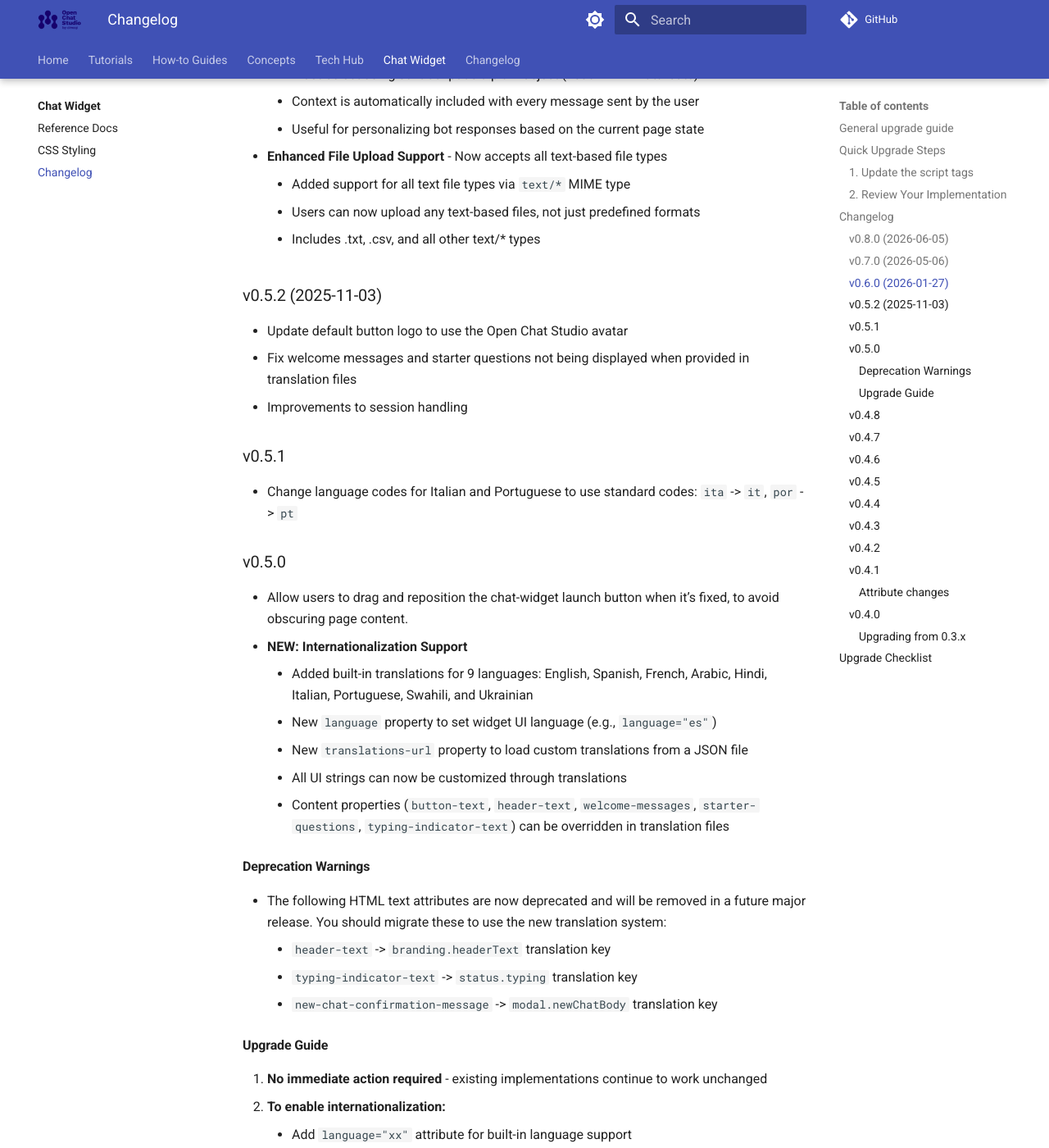
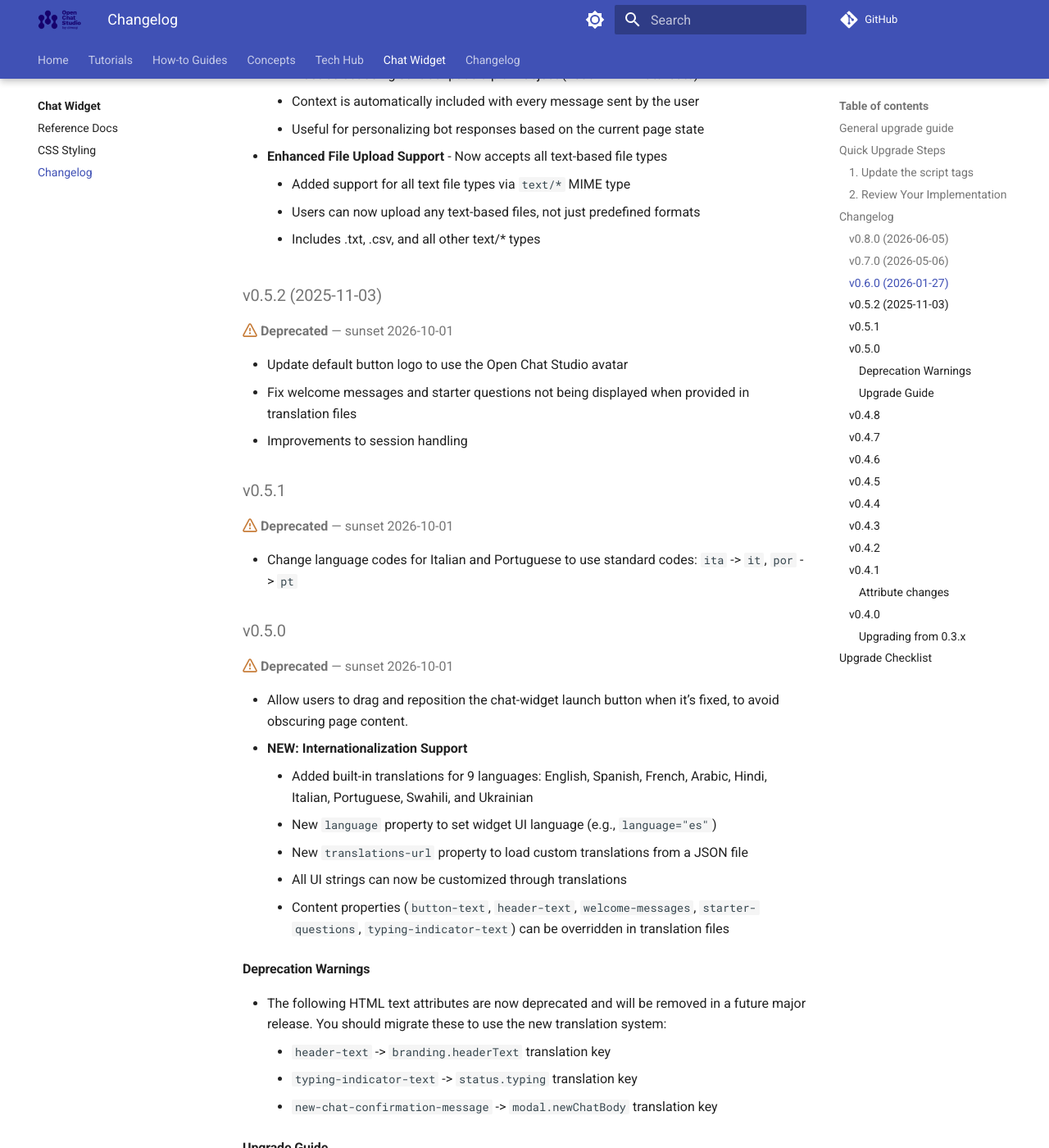
Before and after one commit to dimagi/open-chat-studio-docs, an MkDocs documentation site: the page built from docs/chat_widget/changelog.md, in a window 1280 px wide and 1400 px high, scrolled down 1265 px. Shown: the whole window at 82% size. Built offline with MkDocs 1.6.1 and Material for MkDocs 9.7.7, drawn with Linux system fonts in a browser that asks for light colours; a script that is not in the unit is left out; comment, search, counter and statistics services are not loaded; some of the changed text lies outside the part shown.

Commit message:
Mark widget versions below 0.6.0 as deprecated
Sunset date 2026-10-01.

Co-Authored-By: Claude Opus 4.8 (1M context) <noreply@anthropic.com>

```diff
--- a/docs/assets/extra.css
+++ b/docs/assets/extra.css
@@ -16,3 +16,13 @@ open-chat-studio-widget {
 .red {
     color: red;
 }
+
+/* Deprecated changelog versions: muted heading + badge with muted-orange icon */
+.deprecated,
+.deprecated + p {
+    color: var(--md-default-fg-color--light);
+}
+
+.deprecated + p .twemoji {
+    color: #c77d3a;
+}
--- a/docs/chat_widget/changelog.md
+++ b/docs/chat_widget/changelog.md
@@ -47,17 +47,23 @@ Check your current HTML implementation and compare it with the [latest propertie
     * Users can now upload any text-based files, not just predefined formats
     * Includes .txt, .csv, and all other text/* types
 
-### v0.5.2 (2025-11-03)
+### v0.5.2 (2025-11-03) { .deprecated }
+
+:octicons-alert-16: **Deprecated** — sunset 2026-10-01
 
 * Update default button logo to use the Open Chat Studio avatar
 * Fix welcome messages and starter questions not being displayed when provided in translation files
 * Improvements to session handling
 
-### v0.5.1
+### v0.5.1 { .deprecated }
+
+:octicons-alert-16: **Deprecated** — sunset 2026-10-01
 
 * Change language codes for Italian and Portuguese to use standard codes: `ita` -> `it`, `por` -> `pt`
 
-### v0.5.0
+### v0.5.0 { .deprecated }
+
+:octicons-alert-16: **Deprecated** — sunset 2026-10-01
 
 * Allow users to drag and reposition the chat-widget launch button when it’s fixed, to avoid obscuring page content.
 * **NEW: Internationalization Support**
@@ -83,17 +89,23 @@ Check your current HTML implementation and compare it with the [latest propertie
      * Remove corresponding deprecated HTML attributes and use the translation file instead
      * See the [internationalization documentation](reference.md#internationalization) for details
 
-### v0.4.8
+### v0.4.8 { .deprecated }
+
+:octicons-alert-16: **Deprecated** — sunset 2026-10-01
 
 * Fix horizontal scrollbar styling.
 * Improve scrolling behavior for new messages.
 * Scroll to bottom when loading the window.
 
-### v0.4.7
+### v0.4.7 { .deprecated }
+
+:octicons-alert-16: **Deprecated** — sunset 2026-10-01
 
 * Fix regression in font size consistency.
 
-### v0.4.6
+### v0.4.6 { .deprecated }
+
+:octicons-alert-16: **Deprecated** — sunset 2026-10-01
 
 * Add support for sending messages with attachments.
     * Enabled by setting `allow-attachments="true"`
@@ -112,11 +124,15 @@ Check your current HTML implementation and compare it with the [latest propertie
 * Error handling improvements.
 * Fix full screen mode layout.
 
-### v0.4.5
+### v0.4.5 { .deprecated }
+
+:octicons-alert-16: **Deprecated** — sunset 2026-10-01
 
 * Internal API changes
 
-### v0.4.4
+### v0.4.4 { .deprecated }
+
+:octicons-alert-16: **Deprecated** — sunset 2026-10-01
 
 * Merge width & height vars:
     * `--button-icon-width`, `--button-icon-height` -> `--button-icon-size`
@@ -128,7 +144,9 @@ Check your current HTML implementation and compare it with the [latest propertie
 * Support for placing text in the window header using the `header-text`.
     * Use `--header-text-font-size` and `--header-text-color` to style it independently of the other header elements.
 
-### v0.4.3
+### v0.4.3 { .deprecated }
+
+:octicons-alert-16: **Deprecated** — sunset 2026-10-01
 
 * Fix markdown styling
 * Allow customizing the chat window width and height using the following CSS vars:
@@ -138,11 +156,15 @@ Check your current HTML implementation and compare it with the [latest propertie
     * See the [styling guide](./styling.md#chat-window) for details.
 * Change size units from `rem` to `em`.
 
-### v0.4.2
+### v0.4.2 { .deprecated }
+
+:octicons-alert-16: **Deprecated** — sunset 2026-10-01
 
 * Fully configurable styling via CSS properties.
 
-### v0.4.1
+### v0.4.1 { .deprecated }
+
+:octicons-alert-16: **Deprecated** — sunset 2026-10-01
 
 * Improved styling.
 * Replaced 'expand' with 'fullscreen' mode.
@@ -157,7 +179,9 @@ Check your current HTML implementation and compare it with the [latest propertie
 
 * `expanded`
 
-### v0.4.0
+### v0.4.0 { .deprecated }
+
+:octicons-alert-16: **Deprecated** — sunset 2026-10-01
 
 !!! warning
 
```
